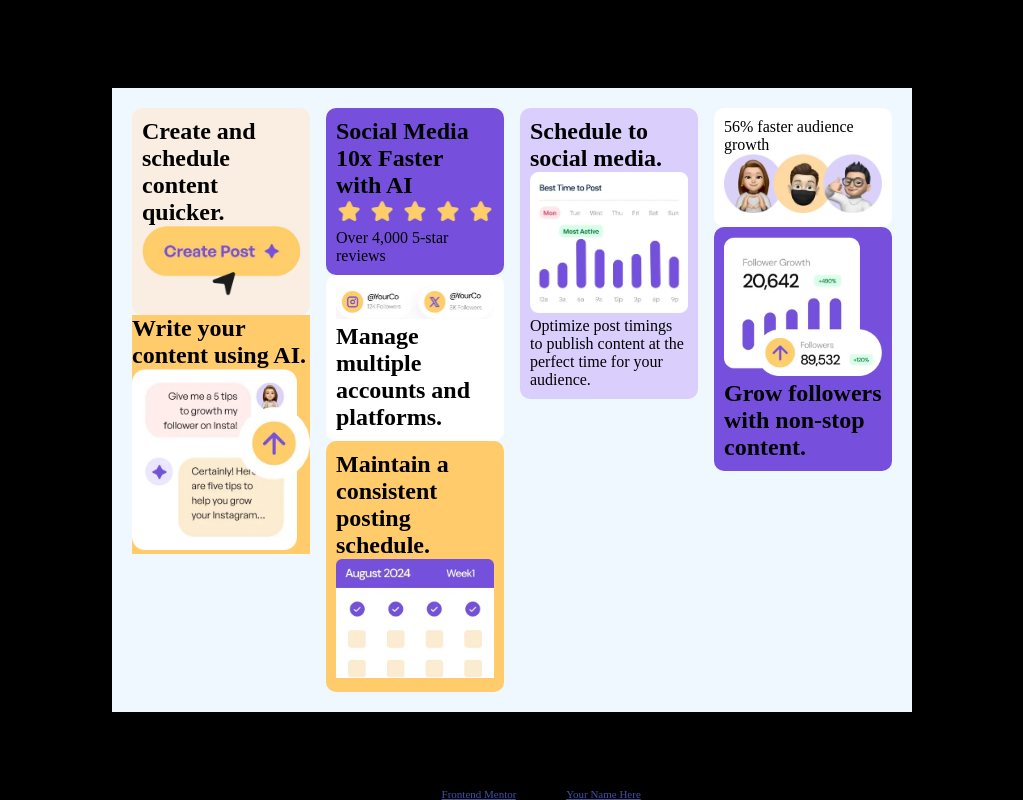
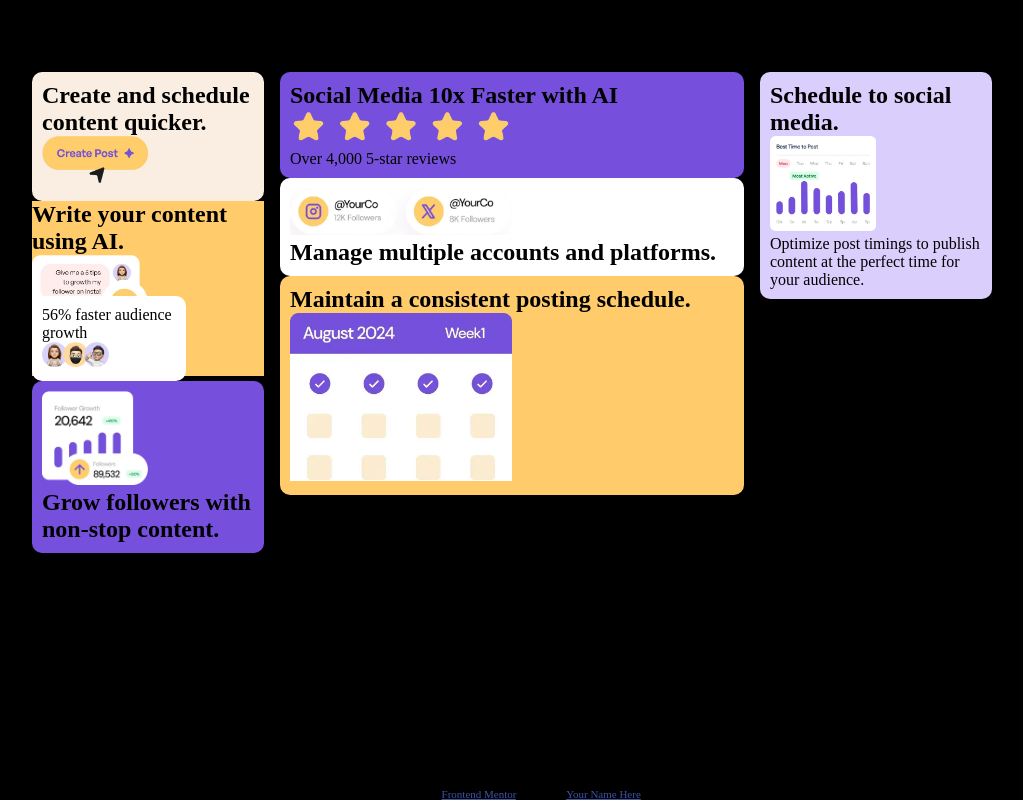
Before and after one commit to Jeff-Nas/FrontEnd-Mentor, a plain HTML site: page Bento-Grid/index.html in a window 1280 px wide. Shown: the whole page, without its empty margins (128-1151 px from the left). Drawn offline with Linux system fonts and the light colour scheme.

Commit message:
Adicionado class inside a elementos filhos -grid

```diff
--- a/Bento-Grid/index.html
+++ b/Bento-Grid/index.html
@@ -34,6 +34,7 @@
         <figcaption>Over 4,000 5-star reviews</figcaption>
       </figure>
     </div>
+    <div class="inside-element">
       <div class="bento-box-item--element box5">
         <img src="assets/images/illustration-multiple-platforms.webp" alt="images platforms">
         <h2>Manage multiple accounts and platforms.</h2>
@@ -41,6 +42,7 @@
       <div class="bento-box-item--element box6">
         <h2>Maintain a consistent posting schedule.</h2>
         <img src="assets/images/illustration-consistent-schedule.webp" alt="">
+      </div>
     </div>
   </div>
 
--- a/Bento-Grid/style.css
+++ b/Bento-Grid/style.css
@@ -23,13 +23,19 @@ body {
 
 .bento-box-container{
     display: grid;
-    grid-template-columns: repeat(4,1fr);
-    grid-template-rows: auto;
-    gap: 16px;
-    max-width: 800px;
-    max-height: 800px;
-    background-color: aliceblue;
-    padding: 20px;
+    grid-template-columns: 1fr 2fr 1fr;
+    grid-template-rows: 13rem 13rem 13rem;
+    grid-template-areas:
+        'column1 column2 column3'
+        'column1 column2 column3'
+        'column1 column4 column4'
+    ;
+    max-width: 60rem;
+    margin-inline: auto;
+    gap: 1em;
+}
+.bento-box-container > *, .inside-element {
+    display: grid;
 }
 
 .bento-box-item--element{
@@ -81,7 +87,7 @@ body {
 }
 
 img {
-    width: 100%;
+    width: 50%;
     height: auto;
     object-fit: cover;
 }
```
Lines whose indentation alone changed are shown as unchanged.
